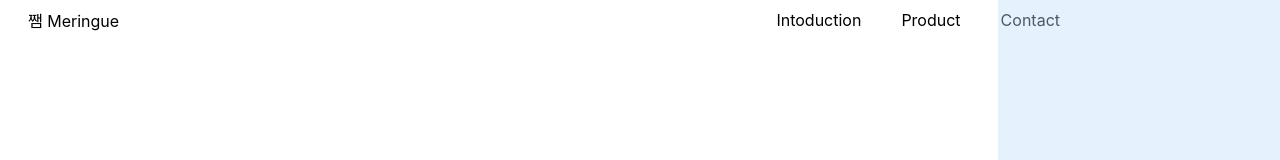
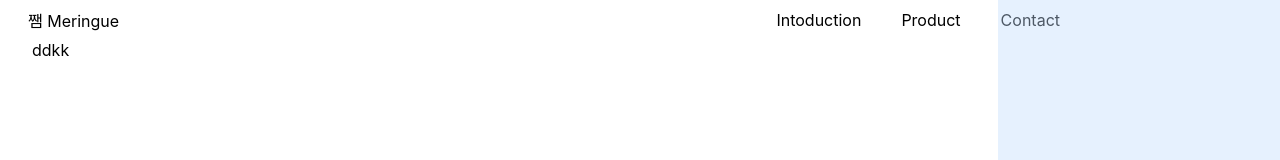
Before and after one commit to jjammeringue/web-page, a Next.js app: page / in a window 1280 px wide. Shown: the top 160 px of the page. Built offline with nearby package versions, Linux system fonts and the light colour scheme.

Commit message:
Add: component flex design

```diff
--- a/pages/Main/index.tsx
+++ b/pages/Main/index.tsx
@@ -2,7 +2,15 @@
 export default function Main(){
 
     return(
-        <>
-        </>
+        <div style={{display: 'flex', flexDirection: 'row'}}>
+            <div style={{display: 'flex',flexDirection: 'row', justifyContent:'space-between'}}>
+                <div style={{display: 'flex',flexDirection: 'column'}}>
+                    dd
+                </div>
+                <div style={{display: 'flex',flexDirection: 'column'}}>
+                    kk
+                </div>
+            </div>
+        </div>
     )
 }
```
